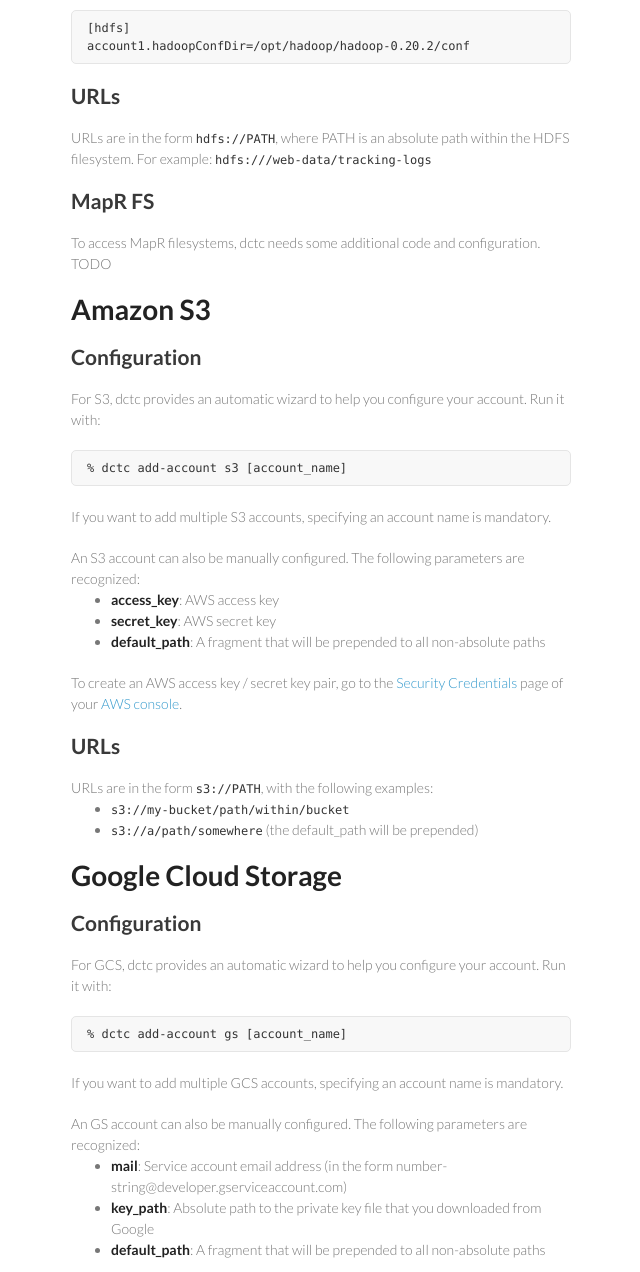
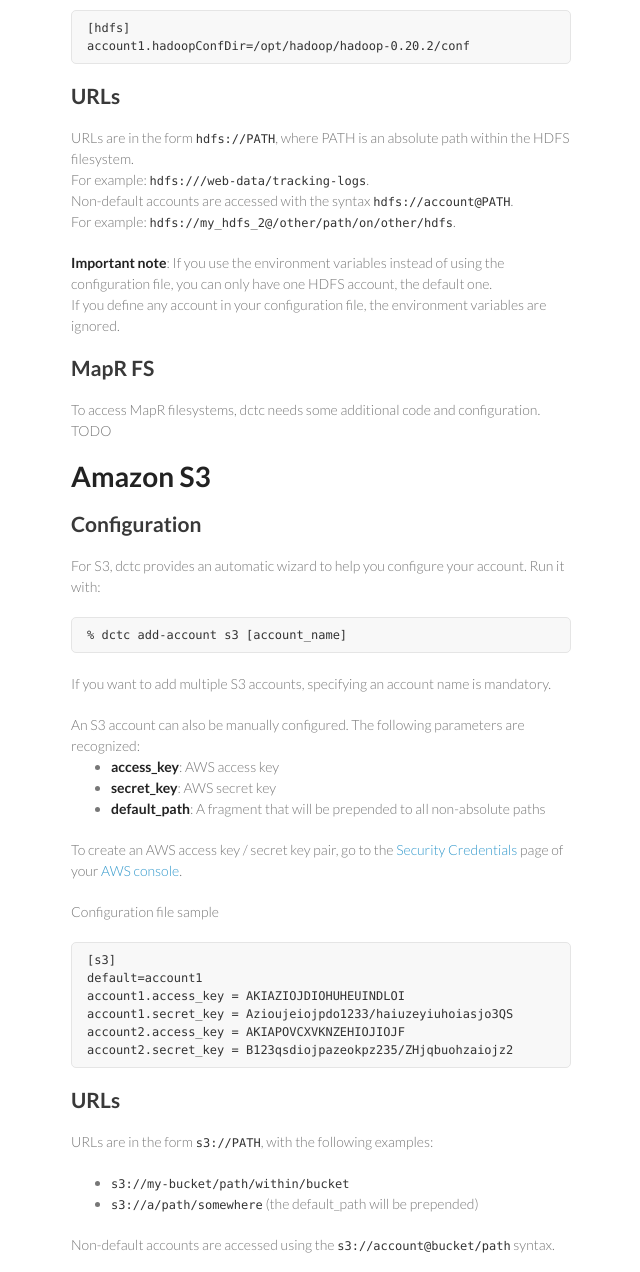
Before and after one commit to dataiku/dctc, a plain HTML site: page protocols.html in a window 1280 px wide. Shown: the part 1200-2472 px from the top of the page, without its empty margins (499-1139 px from the left). Drawn offline with Linux system fonts and the light colour scheme.

Commit message:
Update protocols.html

```diff
--- a/protocols.html
+++ b/protocols.html
@@ -101,9 +101,17 @@ account1.hadoopConfDir=/opt/hadoop/hadoop-0.20.2/conf</code></pre>
 
         <h2>URLs</h2>
 
-        <p>URLs are in the form <code>hdfs://PATH</code>, where PATH is an absolute path within the HDFS filesystem.
+        <p>
+          URLs are in the form <code>hdfs://PATH</code>, where PATH is an absolute path within the HDFS filesystem.<br />
+          For example: <code>hdfs:///web-data/tracking-logs</code>.<br />
+          Non-default accounts are accessed with the syntax <code>hdfs://account@PATH</code>.<br />
+          For example: <code>hdfs://my_hdfs_2@/other/path/on/other/hdfs</code>.
+        </p>
 
-                For example: <code>hdfs:///web-data/tracking-logs</code></p>
+        <p><strong>Important note</strong>: If you use the environment variables instead of using the
+          configuration file, you can only have one HDFS account, the default one.<br />
+          If you define any account in your configuration file, the environment variables are ignored.
+        </p>
 
         <h2>MapR FS</h2>
 
@@ -126,14 +134,25 @@ account1.hadoopConfDir=/opt/hadoop/hadoop-0.20.2/conf</code></pre>
 
         <p>To create an AWS access key / secret key pair, go to the <a href="https://portal.aws.amazon.com/gp/aws/securityCredentials">Security Credentials</a> page of your <a href="https://console.aws.amazon.com/console/home">AWS console</a>.</p>
 
+        <p>Configuration file sample</p>
+
+        <code><pre>[s3]
+default=account1
+account1.access_key = AKIAZIOJDIOHUHEUINDLOI
+account1.secret_key = Azioujeiojpdo1233/haiuzeyiuhoiasjo3QS
+account2.access_key = AKIAPOVCXVKNZEHIOJIOJF
+account2.secret_key = B123qsdiojpazeokpz235/ZHjqbuohzaiojz2</pre></code>
+
         <h2>URLs</h2>
 
-        URLs are in the form <code>s3://PATH</code>, with the following examples:
+        <p>URLs are in the form <code>s3://PATH</code>, with the following examples:</p>
 
         <ul>
           <li><code>s3://my-bucket/path/within/bucket</code></li>
           <li><code>s3://a/path/somewhere</code> (the default_path will be prepended)
         </ul>
+
+        <p>Non-default accounts are accessed using the <code>s3://account@bucket/path</code> syntax.</p>
 
         <h1>Google Cloud Storage</h1>
 
```
